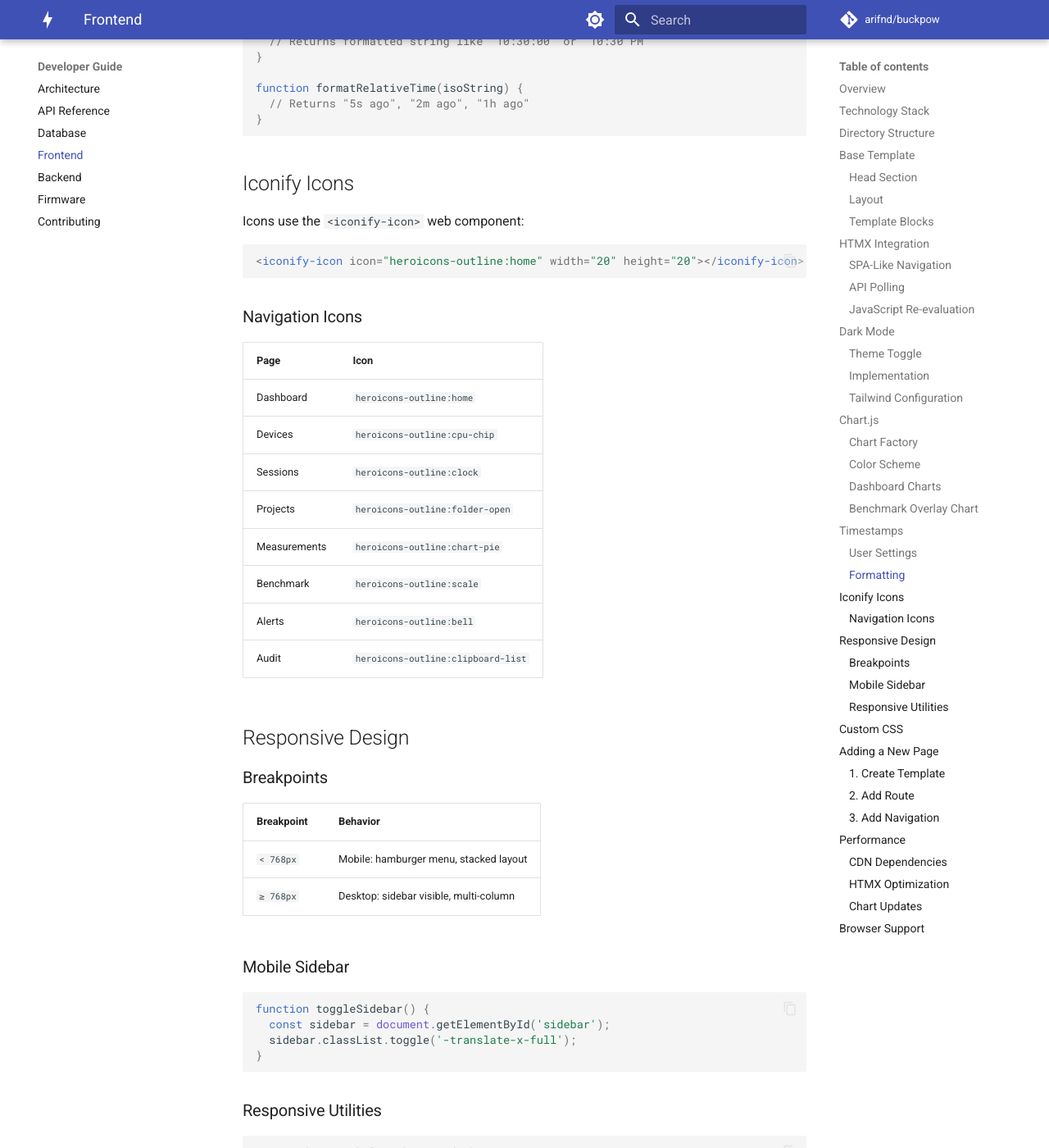
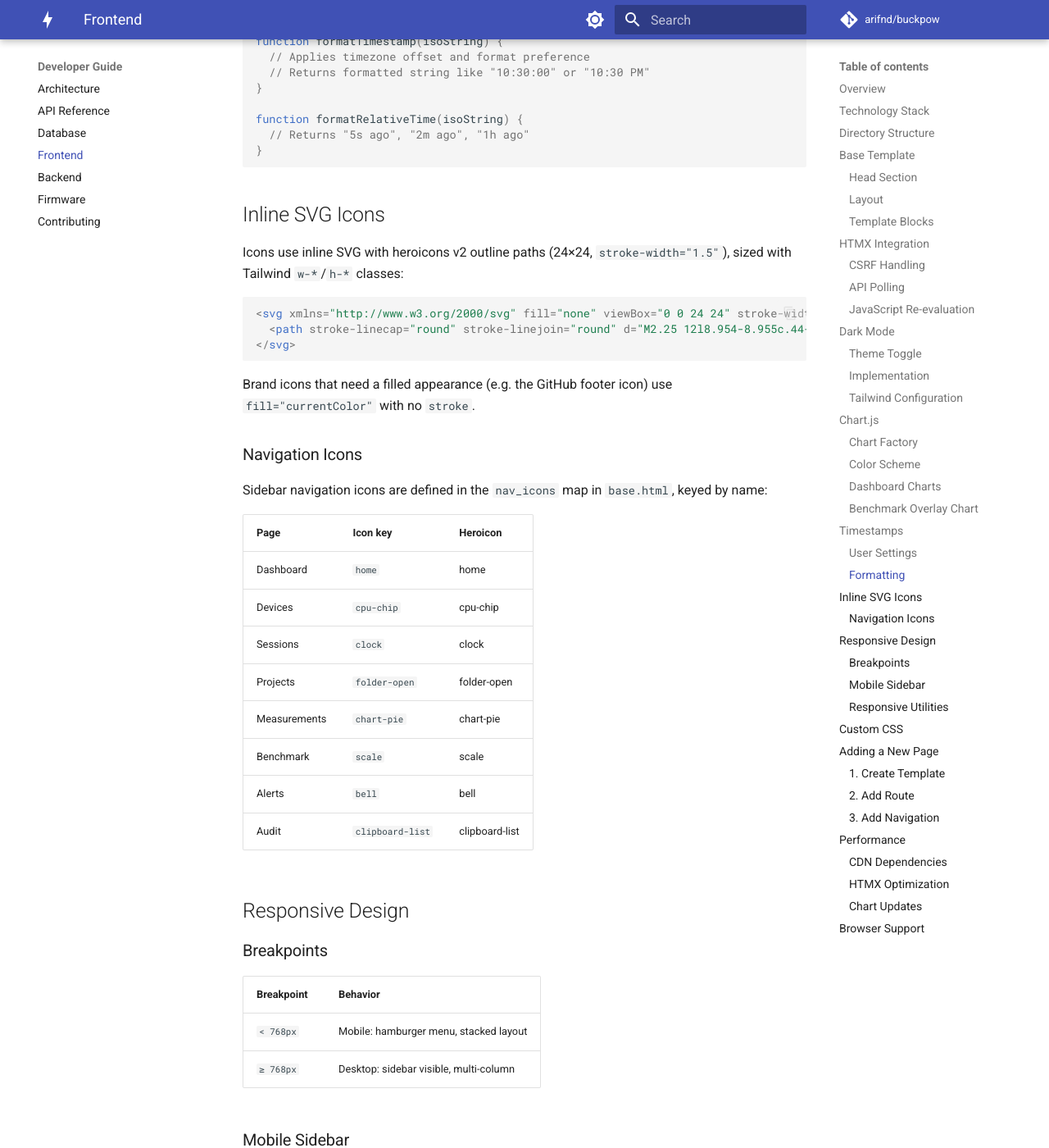
Before and after one commit to arifnd/buckpow, an MkDocs documentation site: the page built from docs/developer-guide/frontend.md, in a window 1280 px wide and 1400 px high, scrolled down 6184 px. Shown: the whole window at 82% size. Built offline with MkDocs 1.6.1 and Material for MkDocs 9.7.7, drawn with Linux system fonts in a browser that asks for light colours; comment, search, counter and statistics services are not loaded; some of the changed text lies outside the part shown.

Commit message:
docs: reflect compiled Tailwind, Alpine.js, and inline SVG icons
Update frontend/architecture/contributing docs and AGENTS.md to match
the compiled Tailwind pipeline, Alpine.js interactivity, inline
heroicons SVG usage, and drop stale hx-boost, iconify, Flowbite
datepicker, and custom style.css references.

````diff
--- a/docs/developer-guide/frontend.md
+++ b/docs/developer-guide/frontend.md
@@ -78,12 +78,13 @@
 ### Head Section
 
 ```html
+<!-- Compiled stylesheet -->
+<link rel="stylesheet" href="{{ url_for('static', filename='css/app.css') }}">
+
 <!-- CDN dependencies -->
-<script src="https://cdn.tailwindcss.com"></script>
 <script src="https://unpkg.com/htmx.org@2.0.4"></script>
 <script src="https://cdn.jsdelivr.net/npm/chart.js"></script>
-<script src="https://cdn.jsdelivr.net/npm/iconify-icon@2.1.0"></script>
-<script src="https://cdn.jsdelivr.net/npm/flowbite-datepicker@1.3.1"></script>
+<script defer src="https://unpkg.com/alpinejs@3.14.1/dist/cdn.min.js"></script>
 
 <!-- User settings for JS -->
 <script>
@@ -122,15 +123,16 @@
 
 ## HTMX Integration
 
-### SPA-Like Navigation
+### CSRF Handling
 
-The `<body>` tag uses `hx-boost="true"` for automatic page transitions:
+HTMX is wired up once in `base.html` to attach the CSRF token to every request:
 
 ```html
-<body hx-boost="true">
-  <!-- All links load pages without full refresh -->
-  <a href="/devices">Devices</a>
-</body>
+<script>
+  htmx.on('htmx:configRequest', function(evt) {
+    evt.detail.headers['X-CSRF-Token'] = document.querySelector('meta[name="csrf-token"]').getAttribute('content');
+  });
+</script>
 ```
 
 ### API Polling
@@ -277,26 +279,32 @@
 }
 ```
 
-## Iconify Icons
+## Inline SVG Icons
 
-Icons use the `<iconify-icon>` web component:
+Icons use inline SVG with heroicons v2 outline paths (24×24, `stroke-width="1.5"`), sized with Tailwind `w-*`/`h-*` classes:
 
 ```html
-<iconify-icon icon="heroicons-outline:home" width="20" height="20"></iconify-icon>
+<svg xmlns="http://www.w3.org/2000/svg" fill="none" viewBox="0 0 24 24" stroke-width="1.5" stroke="currentColor" class="w-5 h-5">
+  <path stroke-linecap="round" stroke-linejoin="round" d="M2.25 12l8.954-8.955c.44-.439 1.152-.439 1.591 0L21.75 12M4.5 9.75v10.125c0 .621.504 1.125 1.125 1.125H9.75v-4.875c0-.621.504-1.125 1.125-1.125h2.25c.621 0 1.125.504 1.125 1.125V21h4.125c.621 0 1.125-.504 1.125-1.125V9.75M8.25 21h8.25"></path>
+</svg>
 ```
+
+Brand icons that need a filled appearance (e.g. the GitHub footer icon) use `fill="currentColor"` with no `stroke`.
 
 ### Navigation Icons
 
-| Page | Icon |
-|------|------|
-| Dashboard | `heroicons-outline:home` |
-| Devices | `heroicons-outline:cpu-chip` |
-| Sessions | `heroicons-outline:clock` |
-| Projects | `heroicons-outline:folder-open` |
-| Measurements | `heroicons-outline:chart-pie` |
-| Benchmark | `heroicons-outline:scale` |
-| Alerts | `heroicons-outline:bell` |
-| Audit | `heroicons-outline:clipboard-list` |
+Sidebar navigation icons are defined in the `nav_icons` map in `base.html`, keyed by name:
+
+| Page | Icon key | Heroicon |
+|------|----------|----------|
+| Dashboard | `home` | home |
+| Devices | `cpu-chip` | cpu-chip |
+| Sessions | `clock` | clock |
+| Projects | `folder-open` | folder-open |
+| Measurements | `chart-pie` | chart-pie |
+| Benchmark | `scale` | scale |
+| Alerts | `bell` | bell |
+| Audit | `clipboard-list` | clipboard-list |
 
 ## Responsive Design
 
@@ -309,12 +317,21 @@
 
 ### Mobile Sidebar
 
-```javascript
-function toggleSidebar() {
-  const sidebar = document.getElementById('sidebar');
-  sidebar.classList.toggle('-translate-x-full');
-}
+The off-canvas sidebar is toggled with Alpine.js state on the `<body>`:
+
+```html
+<body x-data="{ sidebarOpen: false }">
+  <aside
+    x-cloak
+    x-bind:class="sidebarOpen ? 'translate-x-0' : '-translate-x-full'"
+    class="fixed ... w-72 md:!translate-x-0">
+    ...
+  </aside>
+  <button @click="sidebarOpen = !sidebarOpen">...</button>
+</body>
 ```
+
+The `md:!translate-x-0` important variant keeps the sidebar visible on desktop; `x-cloak` prevents a flash before Alpine initializes.
 
 ### Responsive Utilities
 
@@ -328,30 +345,24 @@
 
 ## Custom CSS
 
-Add custom styles to the Tailwind source at `resources/css/app.css`, then rebuild with `npm run build:css`. The compiled output is served at `static/css/app.css`:
+Add custom styles to the Tailwind source at `resources/css/app.css`, then rebuild with `npm run build:css` (or `npm run watch:css` during development). The compiled output is served at `static/css/app.css`:
 
 ```css
 /* resources/css/app.css */
-html {
-  font-size: 17px;
-}
+@tailwind base;
+@tailwind components;
+@tailwind utilities;
 
-@layer components {
-  .chart-container {
-    position: relative;
-    height: 220px;
-  }
-}
+/* Custom components/overrides go here */
+```
 
-/* Custom scrollbar */
-::-webkit-scrollbar {
-  width: 8px;
-}
-::-webkit-scrollbar-thumb {
-  background: #30363d;
-  border-radius: 4px;
-}
+Chart canvases are sized with utility classes directly on the wrapper — no custom CSS class needed:
+
+```html
+<div class="relative h-[220px]"><canvas id="voltageChart"></canvas></div>
 ```
+
+> The compiled `static/css/app.css` must be committed — it is generated by Tailwind's JIT from the classes found in `templates/**/*.html` and `static/js/**/*.js`.
 
 ## Adding a New Page
 
@@ -409,9 +420,9 @@
 
 ### HTMX Optimization
 
-- `hx-boost="true"` enables SPA-like transitions
-- Only the `<main>` content is swapped (not the full page)
-- JavaScript re-initializes via `htmx:afterSettle` event
+- The CSRF token is injected on every request via `htmx:configRequest`
+- Interactive UI (sidebar, dropdowns, theme submenu) is handled by Alpine.js
+- JavaScript re-initializes via `htmx:afterSwap`/`htmx:afterSettle` events
 
 ### Chart Updates
 
````
Also changed, not shown: AGENTS.md (+4 -3 lines), docs/developer-guide/architecture.md (+13 -10 lines), docs/developer-guide/contributing.md (+3 -3 lines).
